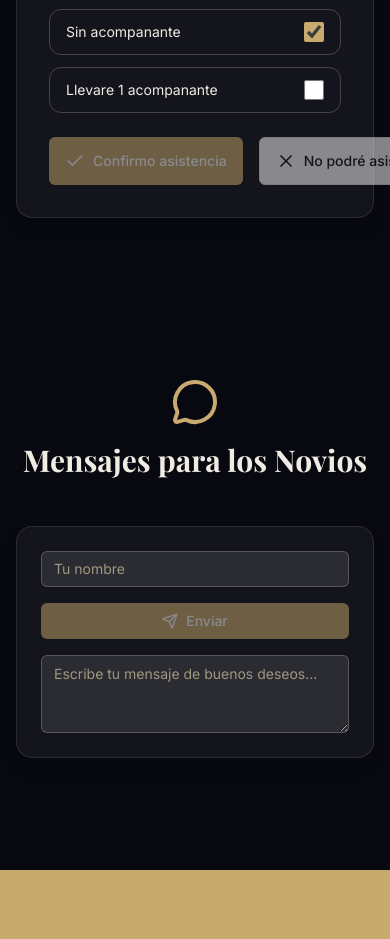
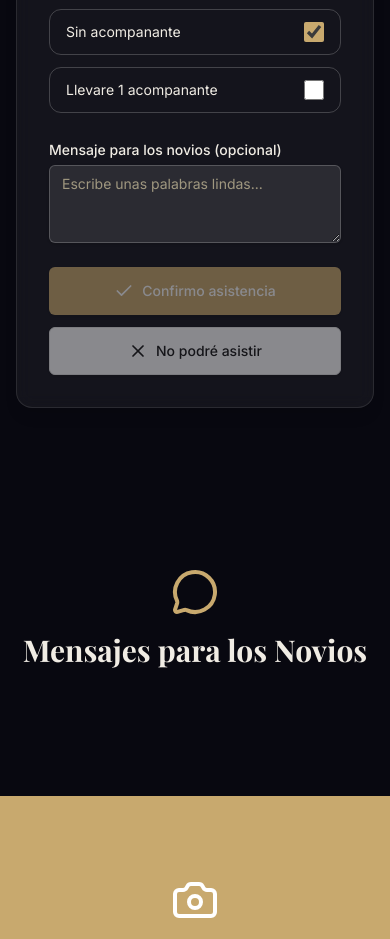
Before and after one commit to lcardenas7/invyra, a Next.js app: page /evento/demo in a window 390 px wide. Shown: the part 3000-3939 px from the top of the page. Built offline with nearby package versions, Linux system fonts and the light colour scheme.

Commit message:
feat: merge gifts and message into RSVP and fix mobile actions

```diff
--- a/src/app/evento/[slug]/page.tsx
+++ b/src/app/evento/[slug]/page.tsx
@@ -8,7 +8,7 @@ import confetti from "canvas-confetti";
 import {
   Heart, Calendar, MapPin, Clock, Users, Gift,
   MessageCircle, Camera, ChevronDown, ExternalLink,
-  Music, Pause, Play, Send, Check, X
+  Music, Pause, Play, Check, X
 } from "lucide-react";
 import { Button } from "@/components/ui/button";
 import { Input } from "@/components/ui/input";
@@ -173,14 +173,13 @@ export default function EventoPage() {
   const [rsvpData, setRsvpData] = useState({
     name: storedGuestProfile.name ?? "",
     companions: sanitizeCompanions(storedGuestProfile.companions ?? 0),
+    message: "",
     status: "confirmed" as "confirmed" | "declined",
   });
   const [submitting, setSubmitting] = useState(false);
 
-  // Message State
-  const [newMessage, setNewMessage] = useState({ name: "", content: "" });
-  const [sendingMessage, setSendingMessage] = useState(false);
-  const [messageSent, setMessageSent] = useState(false);
+  // Message list State
+  const [messageSentFromRsvp, setMessageSentFromRsvp] = useState(false);
 
   const { scrollYProgress } = useScroll();
   const heroOpacity = useTransform(scrollYProgress, [0, 0.2], [1, 0]);
@@ -329,11 +328,11 @@ export default function EventoPage() {
   }, [completeIntro, introPhase, showIntro]);
 
   useEffect(() => {
-    if (!messageSent) return;
+    if (!messageSentFromRsvp) return;
 
-    const timeoutId = window.setTimeout(() => setMessageSent(false), 4500);
+    const timeoutId = window.setTimeout(() => setMessageSentFromRsvp(false), 4500);
     return () => window.clearTimeout(timeoutId);
-  }, [messageSent]);
+  }, [messageSentFromRsvp]);
 
   const handleRsvpSubmit = async (e: React.FormEvent) => {
     e.preventDefault();
@@ -349,6 +348,19 @@ export default function EventoPage() {
         spread: 70,
         origin: { y: 0.6 }
       });
+      if (rsvpData.message.trim()) {
+        setMessages((prev) => [
+          {
+            id: Date.now().toString(),
+            event_id: "demo",
+            guest_name: rsvpData.name,
+            content: rsvpData.message.trim(),
+            created_at: new Date().toISOString(),
+          },
+          ...prev,
+        ]);
+        setMessageSentFromRsvp(true);
+      }
       setSubmittedCompanions(companionsForThisResponse);
       setRsvpStep(rsvpData.status);
       return;
@@ -385,47 +397,29 @@ export default function EventoPage() {
           origin: { y: 0.6 }
         });
       }
+
+      if (rsvpData.message.trim()) {
+        const { data: insertedMessage, error: messageError } = await supabase
+          .from("messages")
+          .insert({
+            event_id: event.id,
+            guest_name: rsvpData.name,
+            content: rsvpData.message.trim(),
+          })
+          .select()
+          .single();
+
+        if (!messageError && insertedMessage) {
+          setMessages((prev) => [insertedMessage, ...prev]);
+          setMessageSentFromRsvp(true);
+        }
+      }
+
       setSubmittedCompanions(companionsForThisResponse);
       setRsvpStep(rsvpData.status);
     }
 
     setSubmitting(false);
-  };
-
-  const handleSendMessage = async (e: React.FormEvent) => {
-    e.preventDefault();
-    if (!event || !newMessage.name || !newMessage.content) return;
-
-    if (slug === "demo") {
-      setMessages([
-        { id: Date.now().toString(), event_id: "demo", guest_name: newMessage.name, content: newMessage.content, created_at: new Date().toISOString() },
-        ...messages
-      ]);
-      setNewMessage({ name: "", content: "" });
-      setMessageSent(true);
-      return;
-    }
-
-    setSendingMessage(true);
-
-    const supabase = createClient();
-    const { data, error } = await supabase
-      .from("messages")
-      .insert({
-        event_id: event.id,
-        guest_name: newMessage.name,
-        content: newMessage.content,
-      })
-      .select()
-      .single();
-
-    if (!error && data) {
-      setMessages([data, ...messages]);
-      setNewMessage({ name: "", content: "" });
-      setMessageSent(true);
-    }
-
-    setSendingMessage(false);
   };
 
   if (loading) {
@@ -867,6 +861,46 @@ export default function EventoPage() {
             </p>
           </motion.div>
 
+          {(event.gift_registry || event.bank_info) && (
+            <motion.div
+              initial={{ opacity: 0, y: 20 }}
+              whileInView={{ opacity: 1, y: 0 }}
+              viewport={{ once: true }}
+              className={`${cardClass} p-6 mb-6`}
+            >
+              <h3 className="text-xl font-semibold mb-4 text-center" style={{ color: colors.text }}>
+                {giftSectionTitle}
+              </h3>
+
+              {event.gift_registry && (
+                <div className="text-center mb-4">
+                  <a
+                    href={event.gift_registry}
+                    target="_blank"
+                    rel="noopener noreferrer"
+                    className="inline-flex items-center gap-2 px-5 py-2 rounded-full text-white transition-transform hover:scale-105"
+                    style={{ backgroundColor: colors.primary }}
+                  >
+                    <Gift className="w-4 h-4" />
+                    Ver mesa de regalos
+                    <ExternalLink className="w-4 h-4" />
+                  </a>
+                </div>
+              )}
+
+              {event.bank_info && (
+                <div className="rounded-xl border p-4" style={{ borderColor: isWeddingTheme ? "rgba(255,255,255,0.16)" : "rgba(0,0,0,0.12)" }}>
+                  <p className="text-sm font-medium mb-2" style={{ color: colors.text }}>
+                    {giftDetailsTitle}
+                  </p>
+                  <p className="text-sm whitespace-pre-line" style={{ color: colors.text, opacity: 0.8 }}>
+                    {event.bank_info}
+                  </p>
+                </div>
+              )}
+            </motion.div>
+          )}
+
           {rsvpStep === "form" ? (
             <motion.form
               initial={{ opacity: 0 }}
@@ -950,10 +984,24 @@ export default function EventoPage() {
                 </div>
               )}
 
-              <div className="flex gap-4">
+              <div>
+                <Label htmlFor="rsvp-message" style={{ color: colors.text }}>
+                  Mensaje para los novios (opcional)
+                </Label>
+                <Textarea
+                  id="rsvp-message"
+                  value={rsvpData.message}
+                  onChange={(e) => setRsvpData({ ...rsvpData, message: e.target.value })}
+                  rows={3}
+                  className={rsvpInputClass}
+                  placeholder="Escribe unas palabras lindas..."
+                />
+              </div>
+
+              <div className="grid grid-cols-1 sm:grid-cols-2 gap-3">
                 <Button
                   type="submit"
-                  className="flex-1 h-12 text-white"
+                  className="w-full h-12 text-white"
                   style={{ backgroundColor: colors.primary }}
                   disabled={submitting || !rsvpData.name}
                   onClick={() => setRsvpData({ ...rsvpData, status: "confirmed" })}
@@ -964,7 +1012,7 @@ export default function EventoPage() {
                 <Button
                   type="submit"
                   variant="outline"
-                  className="flex-1 h-12"
+                  className="w-full h-12"
                   disabled={submitting || !rsvpData.name}
                   onClick={() => setRsvpData({ ...rsvpData, status: "declined" })}
                 >
@@ -1027,52 +1075,6 @@ export default function EventoPage() {
         </div>
       </section>
 
-      {/* Gift Registry */}
-      {(event.gift_registry || event.bank_info) && (
-        <section className={sectionSoftClass}>
-          <div className="max-w-2xl mx-auto text-center">
-            <motion.div
-              initial={{ opacity: 0, y: 30 }}
-              whileInView={{ opacity: 1, y: 0 }}
-              viewport={{ once: true }}
-            >
-              <Gift className="w-12 h-12 mx-auto mb-4" style={{ color: colors.primary }} />
-              <h2
-                className="text-3xl md:text-4xl font-bold mb-8"
-                style={{ fontFamily: 'Playfair Display, serif', color: colors.text }}
-              >
-                {giftSectionTitle}
-              </h2>
-
-              {event.gift_registry && (
-                <a
-                  href={event.gift_registry}
-                  target="_blank"
-                  rel="noopener noreferrer"
-                  className="inline-flex items-center gap-2 px-6 py-3 rounded-full text-white mb-6 transition-transform hover:scale-105"
-                  style={{ backgroundColor: colors.primary }}
-                >
-                  <Gift className="w-5 h-5" />
-                  Ver mesa de regalos
-                  <ExternalLink className="w-4 h-4" />
-                </a>
-              )}
-
-              {event.bank_info && (
-                <div className={`${cardClass} p-6 mt-6`}>
-                  <h3 className="font-semibold mb-4" style={{ color: colors.text }}>
-                    {giftDetailsTitle}
-                  </h3>
-                  <p className="whitespace-pre-line" style={{ color: colors.text, opacity: 0.8 }}>
-                    {event.bank_info}
-                  </p>
-                </div>
-              )}
-            </motion.div>
-          </div>
-        </section>
-      )}
-
       {/* Messages Section */}
       <section className="py-20 px-4">
         <div className="max-w-2xl mx-auto">
@@ -1091,39 +1093,10 @@ export default function EventoPage() {
             </h2>
           </motion.div>
 
-          {/* Message Form */}
-          <form onSubmit={handleSendMessage} className={`${cardClass} p-6 mb-8`}>
-            <div className="grid sm:grid-cols-2 gap-4 mb-4">
-              <Input
-                placeholder="Tu nombre"
-                value={newMessage.name}
-                onChange={(e) => setNewMessage({ ...newMessage, name: e.target.value })}
-                required
-                className={isWeddingTheme ? "bg-white/10 border-white/20 text-[#f0ece4] placeholder:text-[#a09880]" : ""}
-              />
-              <Button
-                type="submit"
-                disabled={sendingMessage || !newMessage.name || !newMessage.content}
-                style={{ backgroundColor: colors.primary }}
-                className="text-white"
-              >
-                <Send className="w-4 h-4 mr-2" />
-                Enviar
-              </Button>
-            </div>
-            <Textarea
-              placeholder="Escribe tu mensaje de buenos deseos..."
-              value={newMessage.content}
-              onChange={(e) => setNewMessage({ ...newMessage, content: e.target.value })}
-              required
-              rows={3}
-              className={isWeddingTheme ? "bg-white/10 border-white/20 text-[#f0ece4] placeholder:text-[#a09880]" : ""}
-            />
-          </form>
-
-          {messageSent && (
+          {messageSentFromRsvp && (
             <div className={`${cardClass} rounded-xl p-4 mb-6 text-sm`} style={{ color: colors.text }}>
-              Gracias por tu mensaje. Cuando termine el evento, sube tus fotos aqui:{" "}
+              Gracias por tu mensaje. Quedo guardado junto con tu confirmacion.
+              Cuando termine el evento, sube tus fotos aqui:{" "}
               <Link
                 href={`/evento/${slug}/album`}
                 className="underline underline-offset-4"
```
